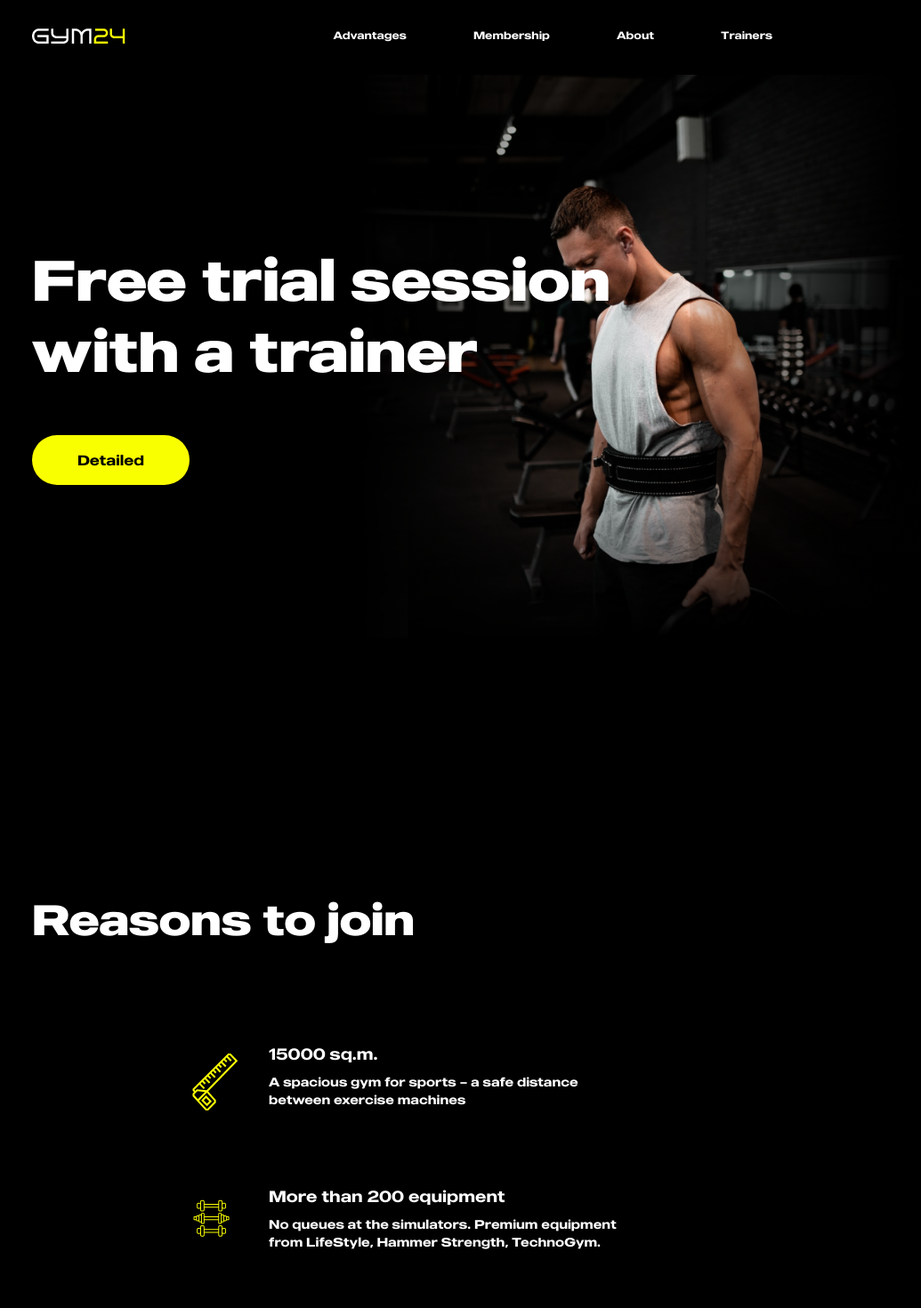
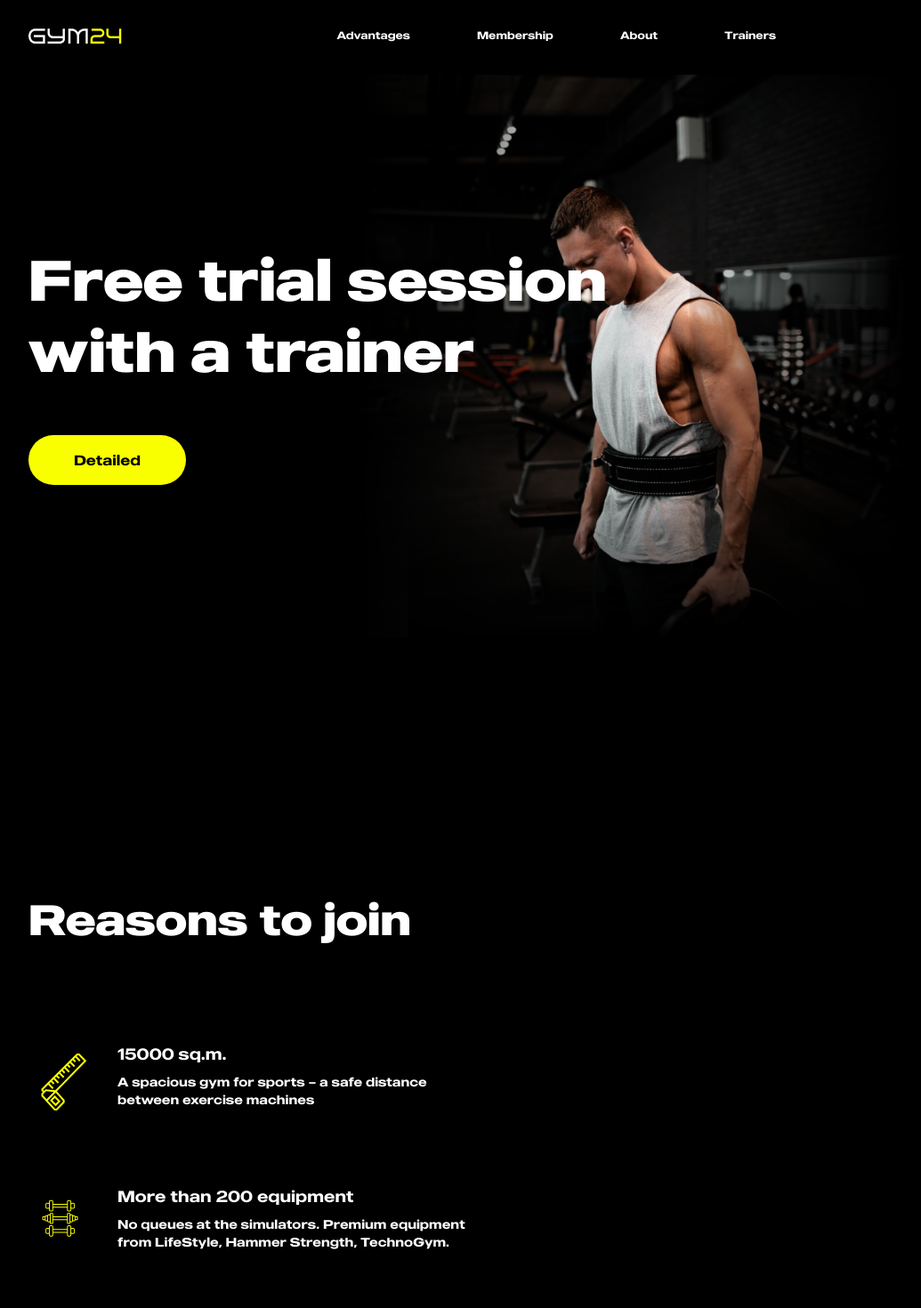
Before and after one commit to M3hdi-Rostami/gym24, a React (Create React App) app: page / in a window 1280 px wide. Shown: the top 1470 px of the page at 89% size, without its empty margins (188-1223 px from the left). Built offline with nearby package versions, Linux system fonts and the light colour scheme.

Commit message:
Style: refactor styles

```diff
--- a/src/assets/scss/index.scss
+++ b/src/assets/scss/index.scss
@@ -12,6 +12,11 @@
   src: url("../fonts/made-outer-sans/MADE\ Outer\ Sans\ Bold\ PERSONAL\ USE.otf")
     format("truetype");
 }
+@font-face {
+  font-family: "made-outer-sans-light";
+  src: url("../fonts/made-outer-sans/MADE\ Outer\ Sans\ Light\ PERSONAL\ USE.otf")
+    format("truetype");
+}
 
 html,
 body {
@@ -19,6 +24,11 @@ body {
   font-family: "made-outer-sans-medium";
 }
 
-.font-family-extra-bold {
-  font-family: "made-outer-sans-bold";
+.font-family- {
+  &bold {
+    font-family: "made-outer-sans-bold";
+  }
+  &light {
+    font-family: "made-outer-sans-light";
+  }
 }
--- a/src/components/header/Header.jsx
+++ b/src/components/header/Header.jsx
@@ -1,7 +1,8 @@
+import "./header.scss";
+
+import Button from "../button/Button";
 import { Link } from "react-router-dom";
 import { logo } from "../../assets/images";
-import "./header.scss";
-import Button from "../button/Button";
 
 const Header = () => {
   const navLinks = [
@@ -40,7 +41,7 @@ const Header = () => {
       </nav>
 
       <div className="max-w-2xl mt-56">
-        <span className="text-[64px] text-white font-medium font-family-extra-bold leading-tight">
+        <span className="text-[64px] text-white font-medium font-family-bold leading-tight">
           Free trial session with a trainer
         </span>
         <Button title={"Detailed"} extraClass={"w-[177px] mt-14"} />
--- a/src/components/header/header.scss
+++ b/src/components/header/header.scss
@@ -1,4 +1,4 @@
 header {
   background-image: url("../../assets/images/header-background.png");
-  @apply w-dvw min-h-dvh bg-contain bg-right bg-no-repeat px-56 py-8;
+  @apply w-dvw min-h-dvh bg-contain bg-right bg-no-repeat px-[220px] py-8;
 }
--- a/src/components/reasons-join/ReasonsJoin.jsx
+++ b/src/components/reasons-join/ReasonsJoin.jsx
@@ -8,7 +8,7 @@ import {
 const ReasonsJoin = () => {
   const ReasonBox = ({ image, title, description }) => {
     return (
-      <div className="flex items-center justify-center gap-5">
+      <div className="flex items-center justify-start gap-5">
         <img src={image} alt="reason box" className="w-20 h-20 pt-4" />
         <div className="flex flex-col gap-2">
           <span className="ont-family-extra-bold text-18">{title}</span>
@@ -48,8 +48,8 @@ const ReasonsJoin = () => {
   ];
 
   return (
-    <div className="px-56 py-8 mt-44 mb-60">
-      <div className="text-5xl font-family-extra-bold mb-28">
+    <div className="px-[220px] py-8 mt-44 mb-60">
+      <div className="text-5xl font-family-bold mb-28">
         Reasons to join
       </div>
       <div className="flex flex-wrap gap-x-28 gap-y-20 ">
```
